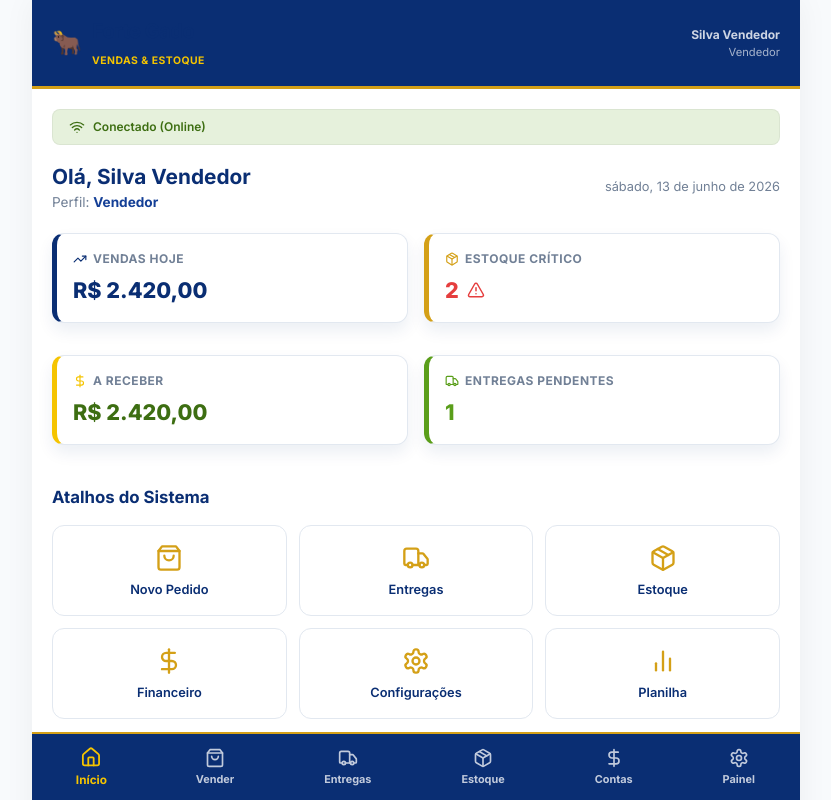
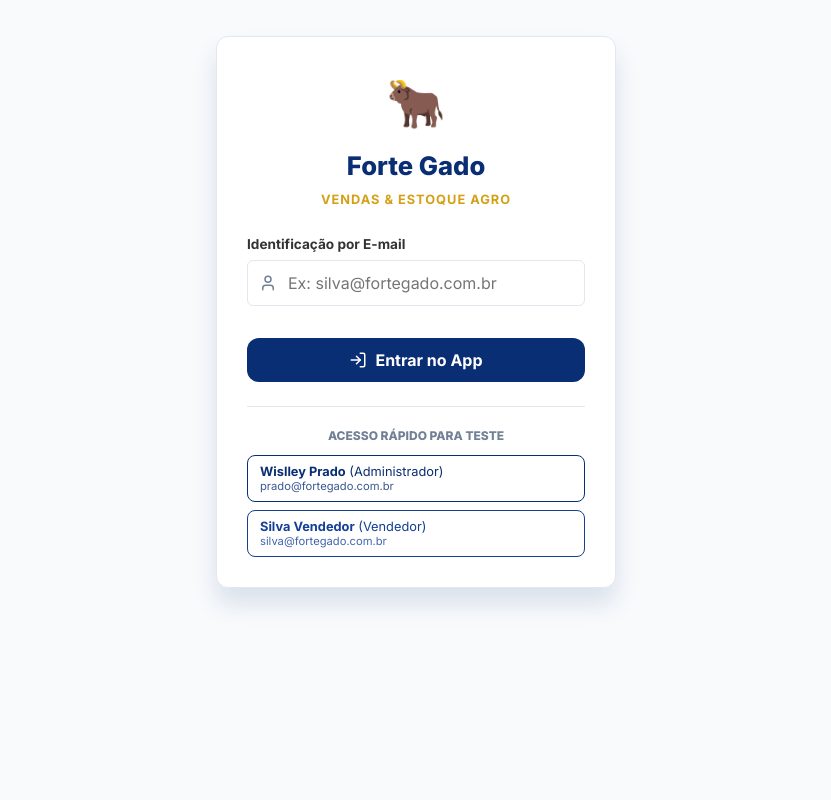
Before and after one commit to ForteGado/appvendafortegado, a React (Vite) app: page / in a window 1280 px wide. Shown: the top 800 px of the page, without its empty margins (224-1055 px from the left). Built offline with nearby package versions, Linux system fonts and the light colour scheme; no server answers.

Commit message:
feat: separate producer and farm name and add GPS location to client form

```diff
--- a/src/App.jsx
+++ b/src/App.jsx
@@ -1,5 +1,5 @@
 import React, { useState, useEffect } from 'react';
-import { Home, ShoppingBag, Truck, Package, DollarSign, Settings as SettingsIcon } from 'lucide-react';
+import { Home, ShoppingBag, Truck, Package, DollarSign, Settings as SettingsIcon, LogOut } from 'lucide-react';
 
 // Importando componentes
 import Dashboard from './components/Dashboard';
@@ -9,8 +9,9 @@ import StockManager from './components/StockManager';
 import Financial from './components/Financial';
 import Settings from './components/Settings';
 import OfflineIndicator from './components/OfflineIndicator';
+import Login from './components/Login';
 
-import { getDb, getCredentials } from './services/db';
+import { getDb, getCredentials, saveCredentials } from './services/db';
 
 export default function App() {
   const [view, setView] = useState('dashboard'); // dashboard, novo-pedido, entregas, estoque, financeiro, configuracoes
@@ -19,8 +20,8 @@ export default function App() {
   const loadUser = () => {
     const db = getDb();
     const creds = getCredentials();
-    const user = db.usuarios.find(u => u.id === Number(creds.activeUserId)) || db.usuarios[0];
-    setCurrentUser(user);
+    const user = db.usuarios.find(u => u.id === Number(creds.activeUserId));
+    setCurrentUser(user || null);
   };
 
   useEffect(() => {
@@ -32,6 +33,10 @@ export default function App() {
       window.removeEventListener('fortegado_db_update', loadUser);
     };
   }, []);
+
+  if (!currentUser) {
+    return <Login onLogin={loadUser} />;
+  }
 
   return (
     <div className="app-container">
@@ -46,9 +51,38 @@ export default function App() {
             </span>
           </div>
         </div>
-        <div className="header-meta">
-          <div style={{ fontWeight: 'bold' }}>{currentUser ? currentUser.nome : 'Carregando...'}</div>
-          <div style={{ fontSize: '0.7rem', opacity: 0.8 }}>{currentUser ? currentUser.perfil : ''}</div>
+        <div className="header-meta" style={{ display: 'flex', alignItems: 'center', gap: '10px' }}>
+          <div style={{ textAlign: 'right' }}>
+            <div style={{ fontWeight: 'bold' }}>{currentUser.nome}</div>
+            <div style={{ fontSize: '0.7rem', opacity: 0.8 }}>{currentUser.perfil}</div>
+          </div>
+          <button
+            onClick={() => {
+              if (window.confirm('Deseja realmente sair do sistema?')) {
+                const creds = getCredentials();
+                creds.activeUserId = null;
+                saveCredentials(creds);
+                loadUser();
+              }
+            }}
+            style={{
+              background: 'rgba(255, 255, 255, 0.1)',
+              border: 'none',
+              borderRadius: '50%',
+              width: '32px',
+              height: '32px',
+              display: 'flex',
+              alignItems: 'center',
+              justifyContent: 'center',
+              color: 'white',
+              cursor: 'pointer',
+              transition: 'background 0.2s',
+              outline: 'none'
+            }}
+            title="Sair do Sistema"
+          >
+            <LogOut size={16} />
+          </button>
         </div>
       </header>
 
--- /dev/null
+++ b/src/components/Login.jsx
@@ -0,0 +1,149 @@
+import React, { useState } from 'react';
+import { User, LogIn, AlertCircle } from 'lucide-react';
+import { getDb, getCredentials, saveCredentials } from '../services/db';
+
+export default function Login({ onLogin }) {
+  const [email, setEmail] = useState('');
+  const [errorMsg, setErrorMsg] = useState('');
+
+  const handleLogin = (e) => {
+    e.preventDefault();
+    setErrorMsg('');
+
+    if (!email) {
+      setErrorMsg('Por favor, informe seu e-mail.');
+      return;
+    }
+
+    const db = getDb();
+    const user = db.usuarios.find(u => u.email.toLowerCase() === email.trim().toLowerCase());
+
+    if (!user) {
+      setErrorMsg('E-mail não cadastrado no sistema ou usuário inativo.');
+      return;
+    }
+
+    if (!user.ativo) {
+      setErrorMsg('Este usuário está desativado no sistema.');
+      return;
+    }
+
+    // Gravar usuário ativo nas credenciais
+    const creds = getCredentials();
+    creds.activeUserId = user.id;
+    saveCredentials(creds);
+
+    // Notificar App para recarregar
+    onLogin();
+  };
+
+  const handleQuickLogin = (userEmail) => {
+    setEmail(userEmail);
+    const db = getDb();
+    const user = db.usuarios.find(u => u.email === userEmail);
+    if (user) {
+      const creds = getCredentials();
+      creds.activeUserId = user.id;
+      saveCredentials(creds);
+      onLogin();
+    }
+  };
+
+  return (
+    <div style={{
+      display: 'flex',
+      alignItems: 'center',
+      justifyContent: 'center',
+      minHeight: '80vh',
+      padding: '20px'
+    }}>
+      <div className="card" style={{
+        width: '100%',
+        maxWidth: '400px',
+        padding: '30px',
+        boxShadow: 'var(--shadow-lg)',
+        border: '1.5px solid var(--cinza-claro)'
+      }}>
+        {/* Logo Header */}
+        <div style={{ textAlign: 'center', marginBottom: '24px' }}>
+          <span style={{ fontSize: '48px', display: 'block', marginBottom: '8px' }}>🐂</span>
+          <h2 style={{ fontSize: '1.6rem', color: 'var(--azul-principal)', fontWeight: '800', margin: 0 }}>
+            Forte Gado
+          </h2>
+          <span style={{ fontSize: '0.8rem', color: 'var(--dourado-premium)', fontWeight: 'bold', textTransform: 'uppercase', letterSpacing: '1px' }}>
+            Vendas & Estoque Agro
+          </span>
+        </div>
+
+        {errorMsg && (
+          <div className="alert-box alert-error" style={{ display: 'flex', alignItems: 'center', gap: '8px', padding: '10px 12px' }}>
+            <AlertCircle size={16} style={{ flexShrink: 0 }} />
+            <span>{errorMsg}</span>
+          </div>
+        )}
+
+        <form onSubmit={handleLogin} style={{ display: 'flex', flexDirection: 'column', gap: '16px' }}>
+          <div className="form-group">
+            <label style={{ fontSize: '0.85rem', fontWeight: '700' }}>Identificação por E-mail</label>
+            <div style={{ position: 'relative' }}>
+              <input
+                type="email"
+                className="form-control"
+                placeholder="Ex: silva@fortegado.com.br"
+                value={email}
+                onChange={(e) => setEmail(e.target.value)}
+                style={{ paddingLeft: '40px', width: '100%' }}
+                required
+              />
+              <User size={18} style={{ position: 'absolute', left: '12px', top: '14px', color: 'var(--cinza-medio)' }} />
+            </div>
+          </div>
+
+          <button type="submit" className="btn btn-primary" style={{ fontWeight: '700', padding: '12px' }}>
+            <LogIn size={18} /> Entrar no App
+          </button>
+        </form>
+
+        {/* Quick select users list */}
+        <div style={{ marginTop: '24px', paddingTop: '20px', borderTop: '1px solid var(--cinza-claro)' }}>
+          <span style={{ display: 'block', fontSize: '0.75rem', fontWeight: '800', color: 'var(--cinza-medio)', textTransform: 'uppercase', marginBottom: '10px', textAlign: 'center' }}>
+            Acesso Rápido para Teste
+          </span>
+          <div style={{ display: 'flex', flexDirection: 'column', gap: '8px' }}>
+            <button
+              onClick={() => handleQuickLogin('prado@fortegado.com.br')}
+              style={quickButtonStyle('var(--azul-principal)')}
+            >
+              <strong>Wislley Prado</strong> (Administrador)
+              <span style={{ fontSize: '0.7rem', opacity: 0.8, display: 'block' }}>prado@fortegado.com.br</span>
+            </button>
+
+            <button
+              onClick={() => handleQuickLogin('silva@fortegado.com.br')}
+              style={quickButtonStyle('var(--azul-secundario)')}
+            >
+              <strong>Silva Vendedor</strong> (Vendedor)
+              <span style={{ fontSize: '0.7rem', opacity: 0.8, display: 'block' }}>silva@fortegado.com.br</span>
+            </button>
+          </div>
+        </div>
+      </div>
+    </div>
+  );
+}
+
+const quickButtonStyle = (color) => ({
+  background: 'none',
+  border: `1.5px solid ${color}`,
+  borderRadius: '8px',
+  color: color,
+  padding: '8px 12px',
+  fontSize: '0.8rem',
+  cursor: 'pointer',
+  textAlign: 'left',
+  transition: 'all 0.2s',
+  outline: 'none',
+  ':hover': {
+    backgroundColor: 'rgba(10, 46, 115, 0.03)'
+  }
+});
--- a/src/components/Settings.jsx
+++ b/src/components/Settings.jsx
@@ -127,18 +127,28 @@ export default function Settings({ setView }) {
 
         {/* Usuário Logado */}
         <div className="form-group" style={{ marginTop: '10px' }}>
-          <label>Vendedor Logado (Simulação)</label>
-          <select
-            className="form-control"
-            value={config.activeUserId}
-            onChange={(e) => setConfig({ ...config, activeUserId: Number(e.target.value) })}
-          >
-            {dbUsers.map(u => (
-              <option key={u.id} value={u.id}>
-                {u.nome} ({u.perfil})
-              </option>
-            ))}
-          </select>
+          <label>Usuário Ativo</label>
+          <div style={{ display: 'flex', justifyContent: 'space-between', alignItems: 'center', backgroundColor: 'var(--cinza-ultra-claro)', padding: '12px', borderRadius: '8px', border: '1px solid var(--cinza-claro)' }}>
+            <div>
+              <strong style={{ color: 'var(--azul-principal)' }}>{dbUsers.find(u => u.id === config.activeUserId)?.nome || 'Nenhum'}</strong>
+              <div style={{ fontSize: '0.75rem', color: 'var(--cinza-medio)' }}>Perfil: {dbUsers.find(u => u.id === config.activeUserId)?.perfil || ''}</div>
+            </div>
+            <button
+              type="button"
+              className="btn btn-outline"
+              onClick={() => {
+                if (window.confirm('Deseja realmente sair do sistema?')) {
+                  const creds = getCredentials();
+                  creds.activeUserId = null;
+                  saveCredentials(creds);
+                  window.location.reload();
+                }
+              }}
+              style={{ width: 'auto', padding: '6px 12px', fontSize: '0.8rem', display: 'flex', gap: '4px', alignItems: 'center', borderColor: 'var(--vermelho-cancelar)', color: 'var(--vermelho-cancelar)' }}
+            >
+              <LogOut size={14} /> Sair
+            </button>
+          </div>
         </div>
 
         <button type="submit" className="btn btn-primary" style={{ marginTop: '16px' }}>
--- a/src/services/db.js
+++ b/src/services/db.js
@@ -102,7 +102,7 @@ export function getCredentials() {
     supabaseUrl: import.meta.env.VITE_SUPABASE_URL || '',
     supabaseAnonKey: import.meta.env.VITE_SUPABASE_ANON_KEY || '',
     googleSheetsUrl: '',
-    activeUserId: 2,
+    activeUserId: null,
     simulateOffline: false
   };
   if (!data) {
```
